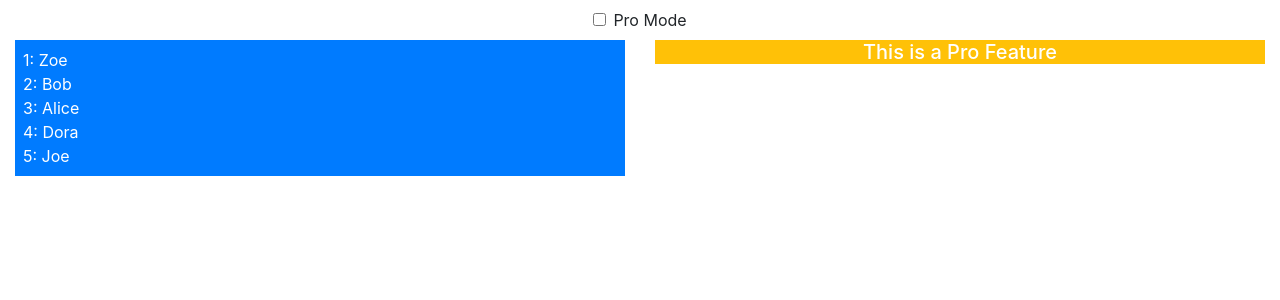
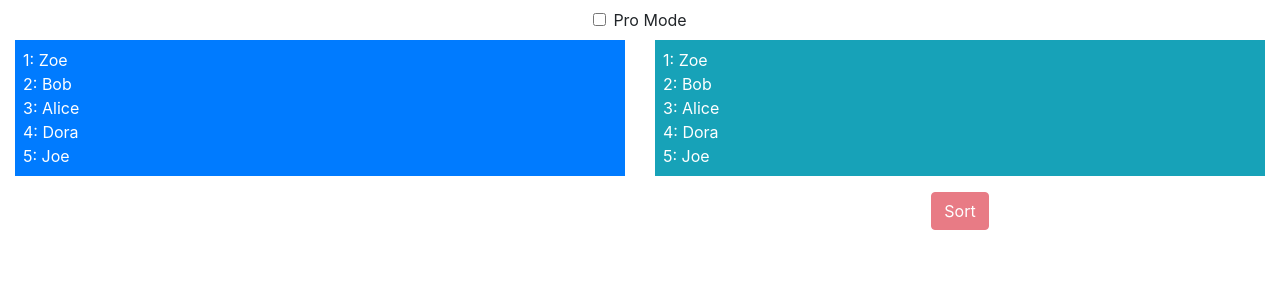
Before and after one commit to davidtrussler/pro-react-16_14_composing-applications, a React (Create React App) app: page / in a window 1280 px wide. Shown: the top 300 px of the page. Built offline with nearby package versions, Linux system fonts and the light colour scheme.

Commit message:
Prop threaded through components

```diff
--- a/src/ActionButton.js
+++ b/src/ActionButton.js
@@ -4,11 +4,17 @@ export class ActionButton extends Component {
 	render() {
 		return (
 			<button
-				className={` btn btn-${this.props.theme} m-2`}
+				className={this.getClasses(this.props.proMode)}
+				disabled={!this.props.proMode}
 				onClick={this.props.callback}
 			>
 				{this.props.text}
 			</button>
 		)
 	}
+
+	getClasses(proMode) {
+		let col = proMode ? this.props.theme : 'danger';
+		return `btn btn-${col} m-2`;
+	}
 }
--- a/src/App.js
+++ b/src/App.js
@@ -1,7 +1,7 @@
 import React, {Component} from 'react';
 import {GeneralList} from './GeneralList';
 import {SortedList} from './SortedList';
-import {ProFeature} from './ProFeature';
+// import {ProFeature} from './ProFeature';
 // import {ProController} from './ProController';
 // import {LogToConsole} from './LogToConsole';
 
@@ -48,14 +48,9 @@ export default class App extends Component {
           </div>
 
           <div className="col-6">
-            <ProFeature
-              pro = {this.state.proMode}
-              render = {text =>
-                <React.Fragment>
-                  <h4 className="text-center">{text}</h4>
-                  <SortedList list={this.state.names}/>
-                </React.Fragment>
-              }
+            <SortedList
+              proMode={this.state.proMode}
+              list={this.state.names}
             />
           </div>
         </div>
--- a/src/SortedList.js
+++ b/src/SortedList.js
@@ -31,6 +31,7 @@ export class SortedList extends Component {
 					<ActionButton
 						theme="primary"
 						text="Sort"
+						proMode={this.props.proMode}
 						callback={this.toggleSort}
 					/>
 				</div>
```
